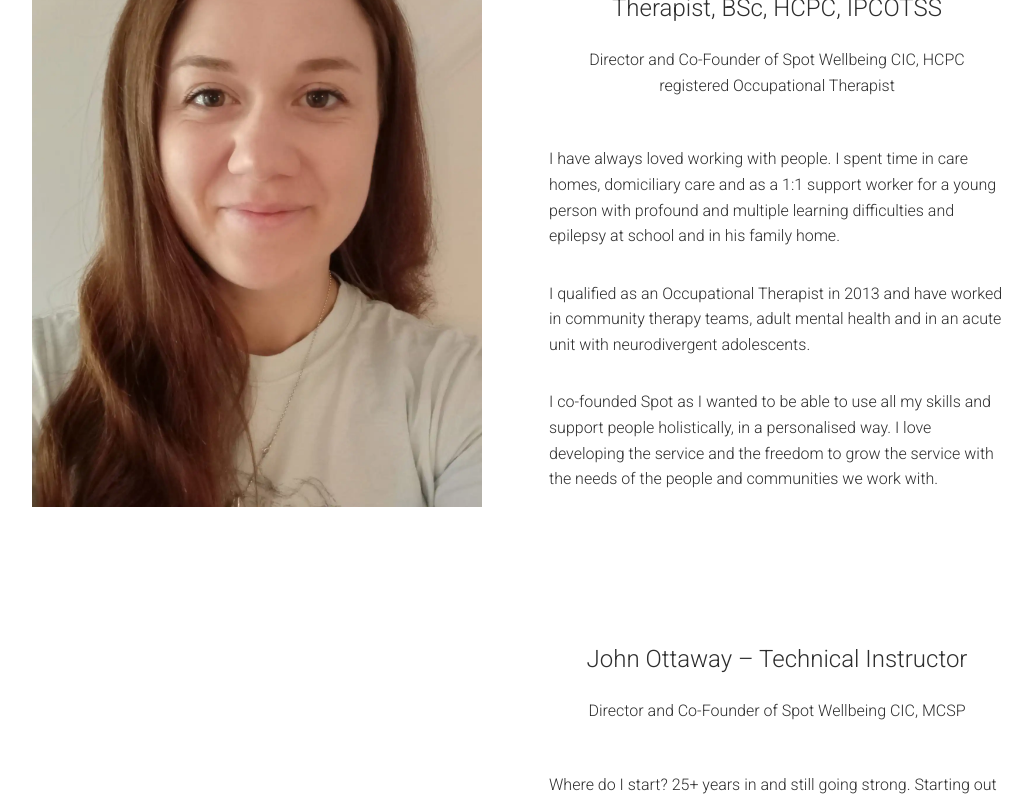
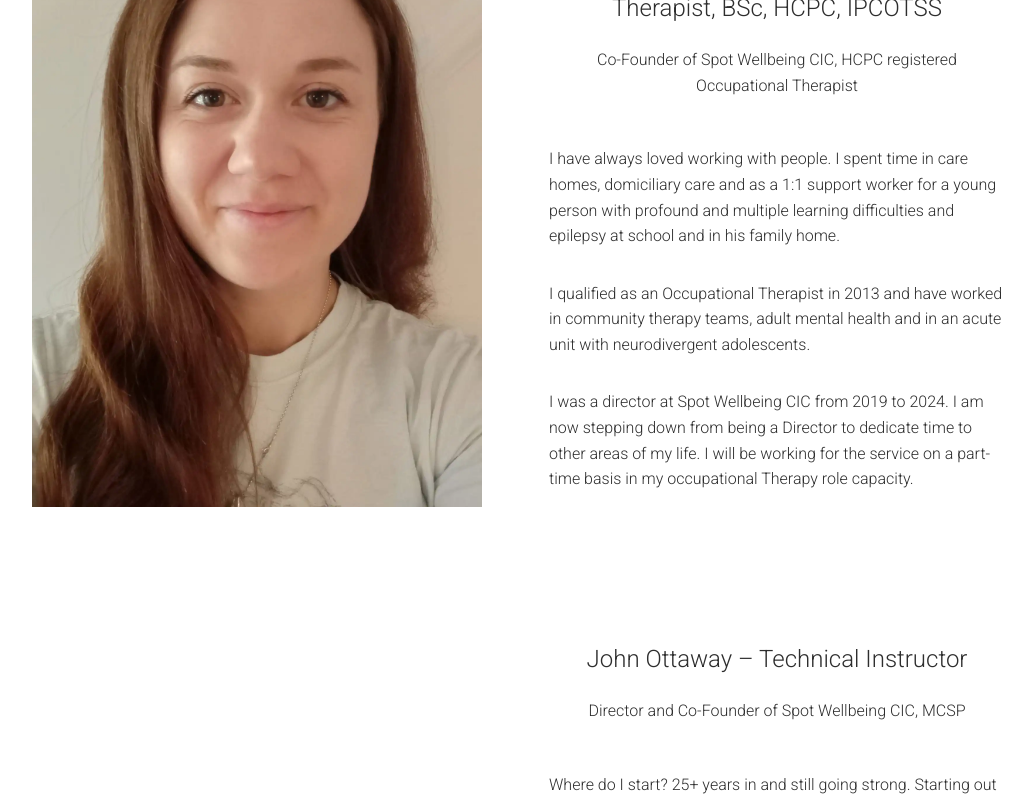
Before and after one commit to spot-wellbeing/spot-wellbeing, a Next.js app: page /our-team in a window 1280 px wide. Shown: the part 1122-1919 px from the top of the page, without its empty margins (123-1155 px from the left). Built offline with nearby package versions, Linux system fonts and the light colour scheme.

Commit message:
feat: change Holly bio re stepping down as a director

```diff
--- a/src/pages/our-team.js
+++ b/src/pages/our-team.js
@@ -42,7 +42,7 @@ const TeamPage = () => (
       <ContentRow
         even
         title="Holly Simpson – Occupational Therapist, BSc, HCPC, IPCOTSS"
-        note="Director and Co-Founder of Spot Wellbeing CIC, HCPC registered Occupational Therapist"
+        note="Co-Founder of Spot Wellbeing CIC, HCPC registered Occupational Therapist"
         img={
           {
             imgUrl: '/img/holly.jpg',
@@ -53,7 +53,7 @@ const TeamPage = () => (
       >
         <p>I have always loved working with people. I spent time in care homes, domiciliary care and as a 1:1 support worker for a young person with profound and multiple learning difficulties and epilepsy at school and in his family home.</p>
         <p>I qualified as an Occupational Therapist in 2013 and have worked in community therapy teams, adult mental health and in an acute unit with neurodivergent adolescents.</p>
-        <p>I co-founded Spot as I wanted to be able to use all my skills and support people holistically, in a personalised way. I love developing the service and the freedom to grow the service with the needs of the people and communities we work with.</p>
+        <p>I was a director at Spot Wellbeing CIC from 2019 to 2024. I am now stepping down from being a Director to dedicate time to other areas of my life. I will be working for the service on a part-time basis in my occupational Therapy role capacity.</p>
       </ContentRow>
       <ContentRow
         odd
```
